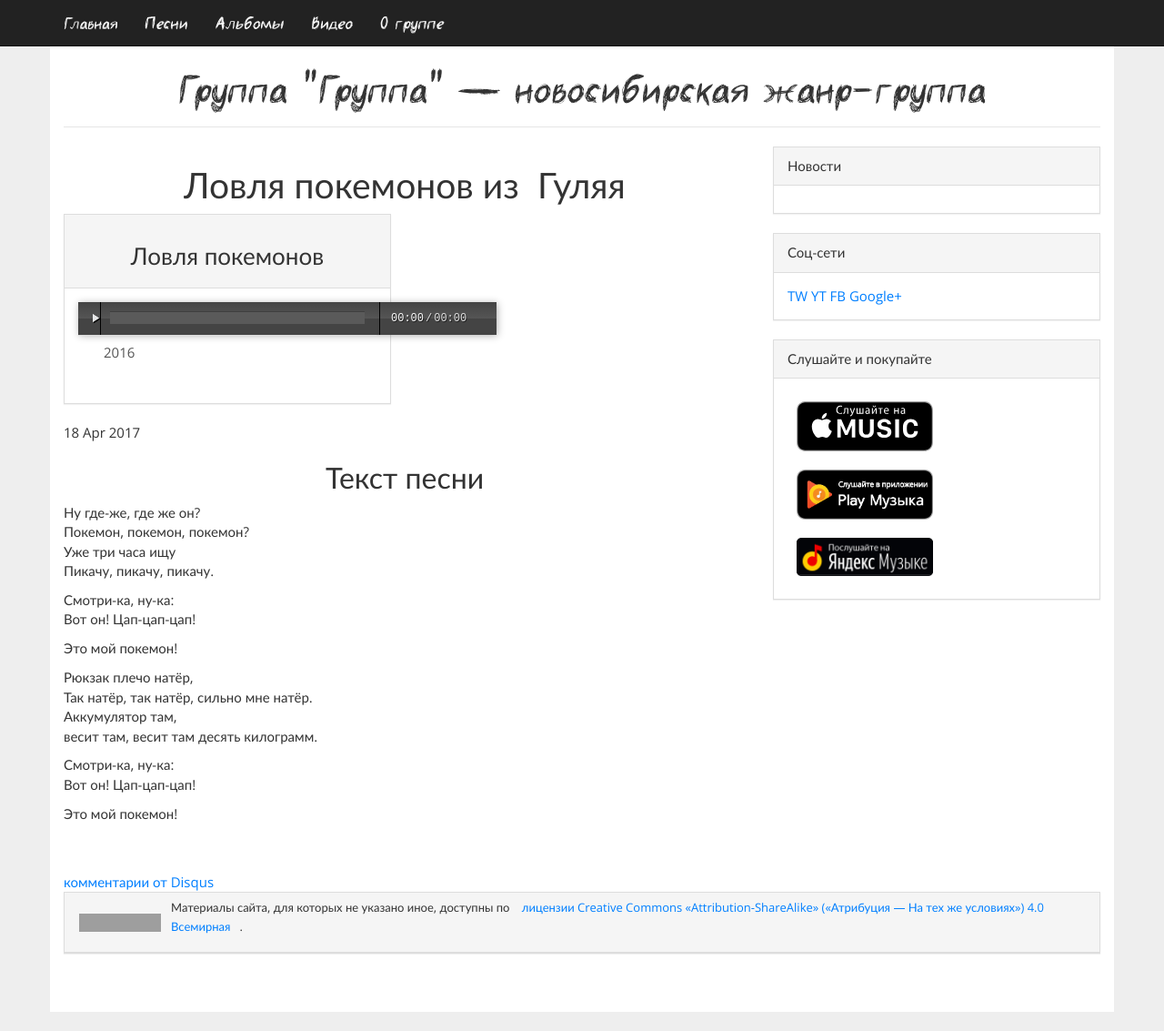
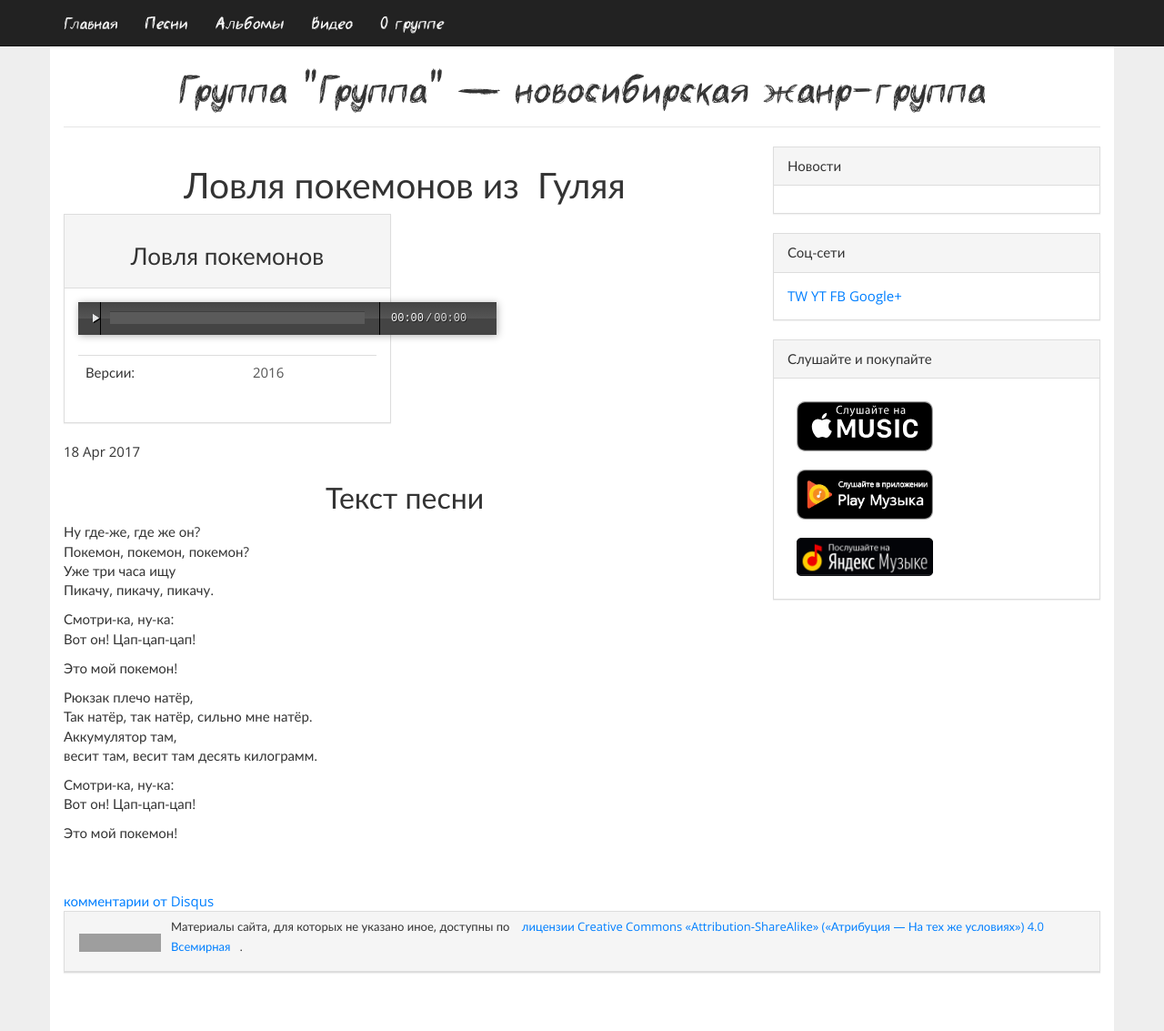
Before and after one commit to gruppa-gruppa-nsk/gruppa-gruppa-nsk.github.io, a Jekyll site: the page built from _posts/2017-04-18-pokemon.markdown, in a window 1280 px wide and 1133 px high. Shown: the whole window at 91% size. Built offline with Jekyll 4.4.1, drawn with Linux system fonts in a browser that asks for light colours; comment, search, counter and statistics services are not loaded; grey boxes are pictures that could not be loaded.

Commit message:
версии

```diff
--- a/_layouts/song.html
+++ b/_layouts/song.html
@@ -23,9 +23,11 @@ layout: default
 			<div class="panel-body">
 				<center>
 					<audio preload="none"></audio>
+					<br>
 {% if page.download and page.download != '' %}
 	<table class="table table-hover">
 	<tr>
+	<td>Версии:</td>
 	{% for dnl in page.download %}
 		<td>
 		<div data-src="{{ dnl.url }}" class="gruppa-media-url" alt="{{ page.name }}">
```
